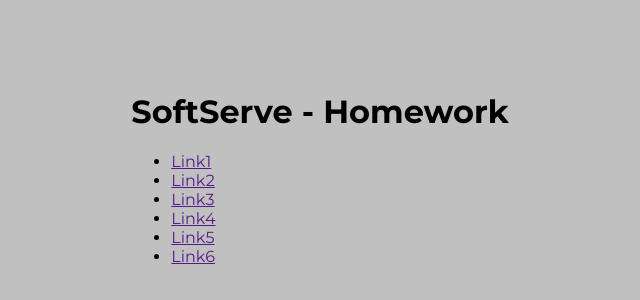
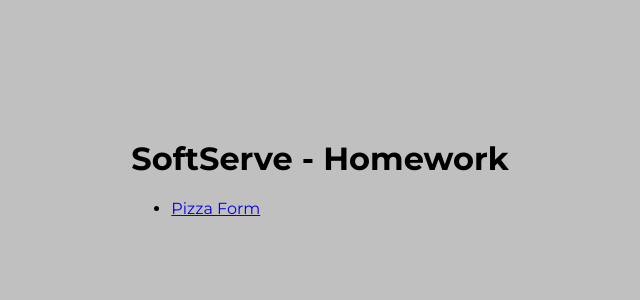
Before and after one commit to DragostinH/ServiceNow-Homework, a plain HTML site: page index.html in a window 1280 px wide. Shown: the part 232-532 px from the top of the page, without its empty margins (328-968 px from the left). Drawn offline with Linux system fonts and the light colour scheme.

Commit message:
updated Pizza form link

```diff
--- a/index.html
+++ b/index.html
@@ -20,12 +20,7 @@
         <h1>SoftServe - Homework</h1>
         <section class="homework-section">
             <ul class="homework-list">
-                <li><a href="">Link1</a></li>
-                <li><a href="">Link2</a></li>
-                <li><a href="">Link3</a></li>
-                <li><a href="">Link4</a></li>
-                <li><a href="">Link5</a></li>
-                <li><a href="">Link6</a></li>
+                <li><a href="./Homework/Form/index.html">Pizza Form</a></li>
             </ul>
         </section>
     </main>
```
